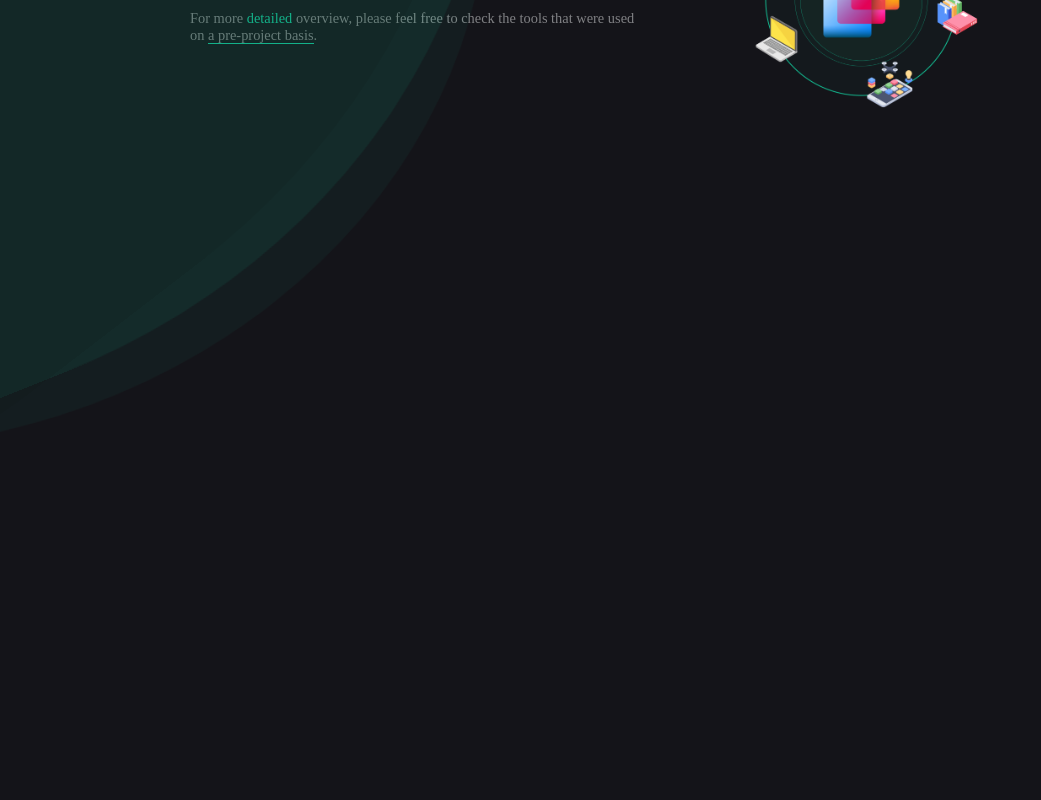
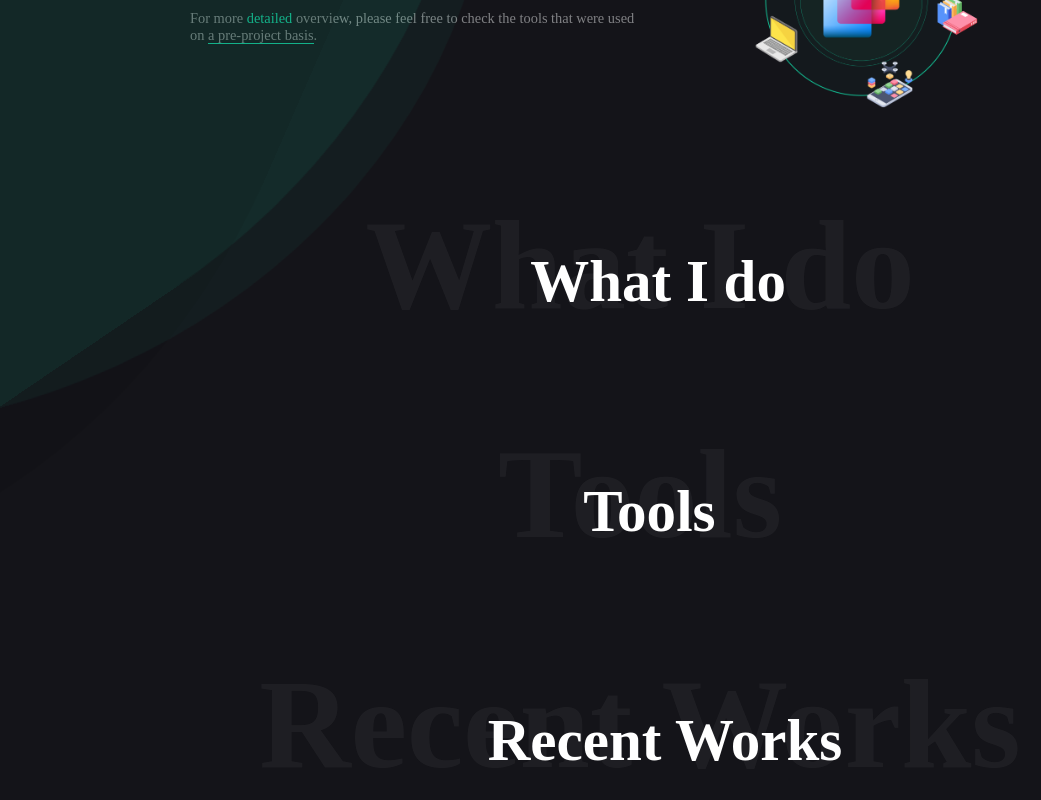
Before and after one commit to Tidjini/portfolio, a React (Create React App) app: page / in a window 1280 px wide. Shown: the part 824-1624 px from the top of the page, without its empty margins (0-1041 px from the left). Before the commit the page ends 952 px from the top, so only its background shows below. Built offline with nearby package versions, Linux system fonts and the light colour scheme; a web font is replaced by a local one.

Commit message:
What I do, plus shadow title

```diff
--- a/public/styles.css
+++ b/public/styles.css
@@ -322,3 +322,23 @@ button:hover::before {
     transform: translate(0, 0);
   }
 }
+
+
+/**Shadow title**/
+.shadow-title{
+  position: relative;
+  width: fit-content;
+  margin: 0 auto;
+}
+
+.shadow-title .shadow{
+  font-size: 8.8em;
+  color: #808184;
+  opacity: .1;
+}
+.shadow-title .title{
+  position: absolute;
+  font-size: 4.1em;
+  left: 30%;
+  top: 10%;
+}
--- a/src/App.jsx
+++ b/src/App.jsx
@@ -2,6 +2,7 @@ import React from "react";
 import Navbar from "./Navbar.jsx";
 import Main from "./Main.jsx";
 import Skills from "./Skills.jsx";
+import WhatIdo from "./WhatIdo.jsx";
 
 export default function App() {
   return (
@@ -14,6 +15,7 @@ export default function App() {
       <Navbar />
       <Main />
       <Skills />
+      <WhatIdo />
     </div>
   );
 }
--- /dev/null
+++ b/src/WhatIdo.jsx
@@ -0,0 +1,20 @@
+import React from "react";
+
+function ShadowTitle({ title }) {
+  return (
+    <div className="shadow-title">
+      <h1 className="shadow">{title}</h1>
+      <h1 className="title">{title}</h1>
+    </div>
+  );
+}
+
+export default function WhatIdo() {
+  return (
+    <div>
+      <ShadowTitle title="What I do" />
+      <ShadowTitle title="Tools" />
+      <ShadowTitle title="Recent Works" />
+    </div>
+  );
+}
```
